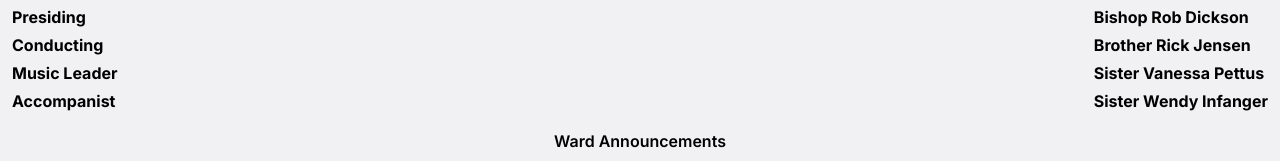
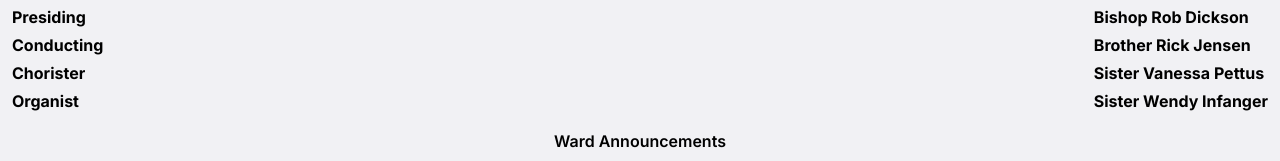
Before and after one commit to adamhinckley/meeting-agenda, a Next.js app: page / in a window 1280 px wide. Shown: the part 467-628 px from the top of the page. Built offline with nearby package versions, Linux system fonts and the light colour scheme.

Commit message:
fix titles

```diff
--- a/app/agenda.tsx
+++ b/app/agenda.tsx
@@ -31,8 +31,8 @@ const Agenda = () => {
         <div>
           <h2>Presiding</h2>
           <h2>Conducting</h2>
-          <h2>Music Leader</h2>
-          <h2>Accompanist</h2>
+          <h2>Chorister</h2>
+          <h2>Organist</h2>
         </div>
         <div className="names">
           <h2>{presiding}</h2>
```
